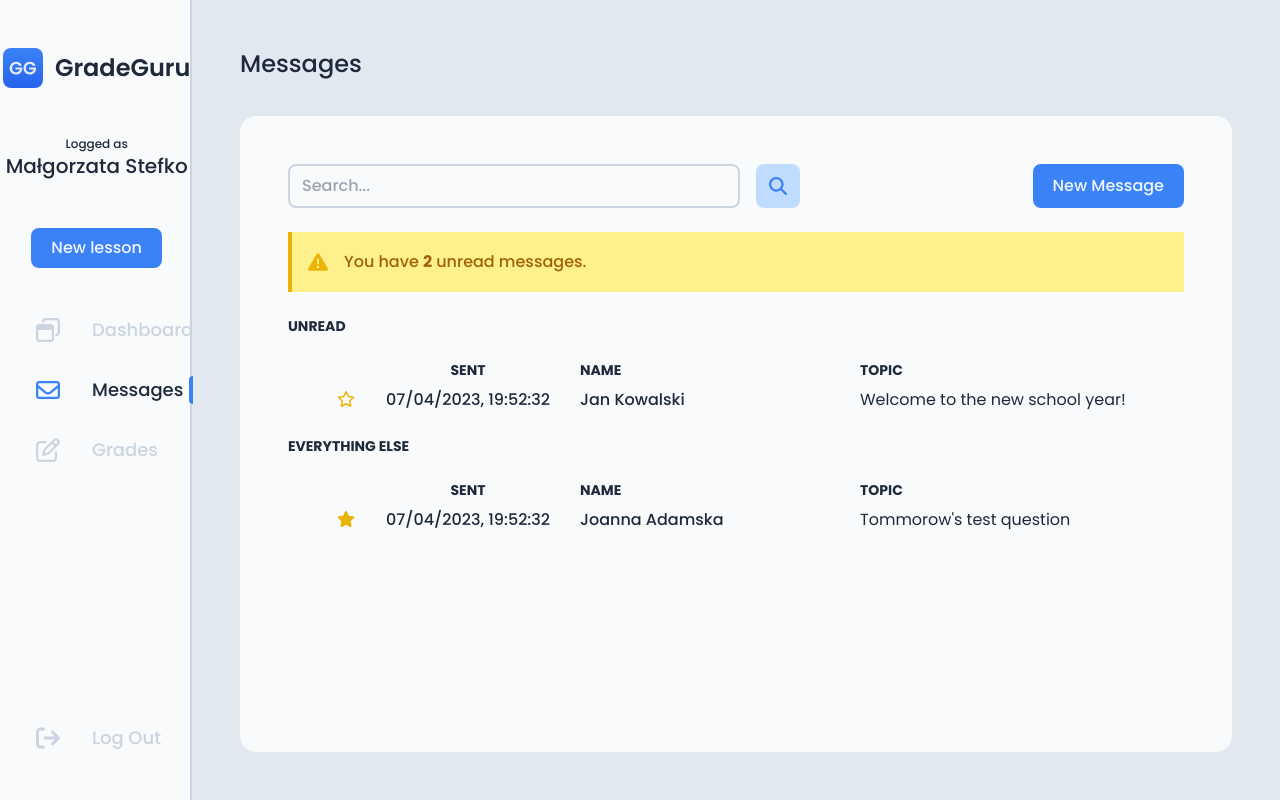
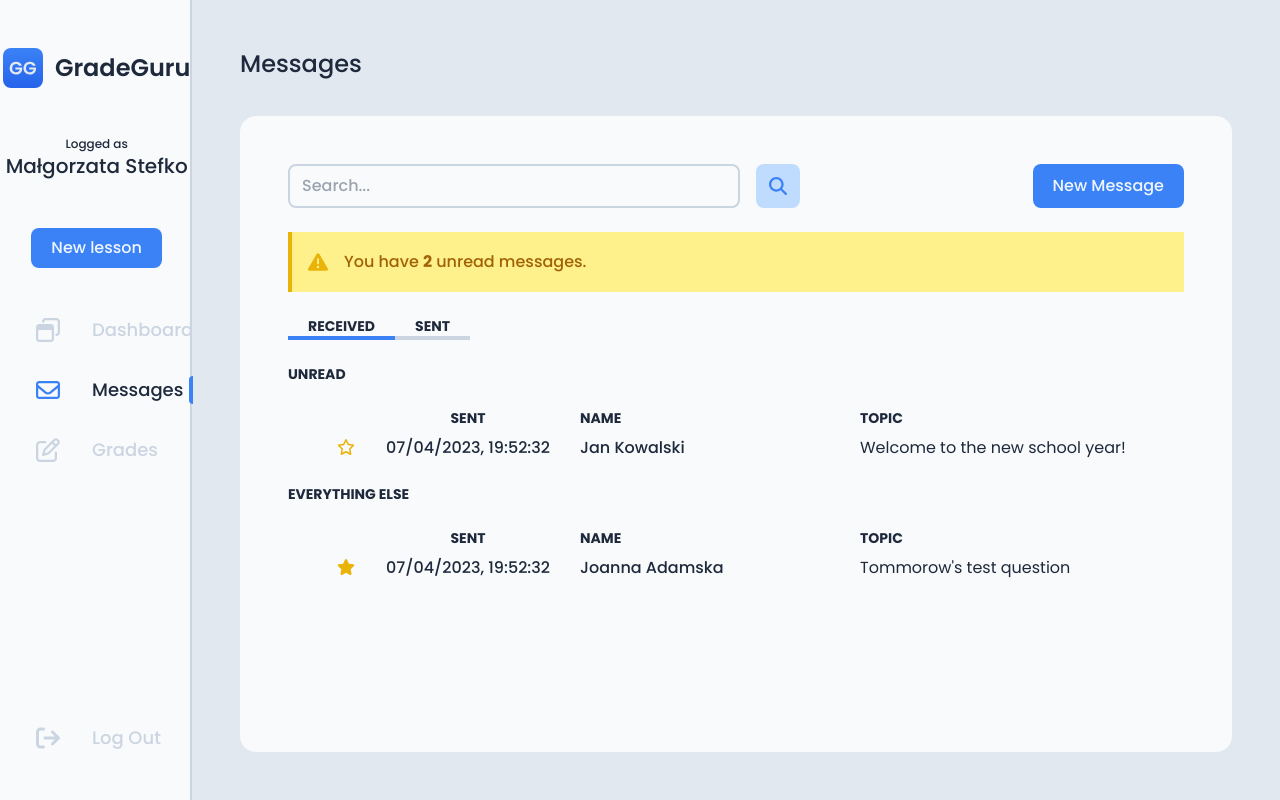
Before and after one commit to MoDrazzz/gradeguru, a Next.js app: page /dashboard/messages in a window 1280 px wide. Built offline with nearby package versions, Linux system fonts and the light colour scheme.

Commit message:
Add messages tabs

```diff
--- a/src/app/dashboard/messages/page.tsx
+++ b/src/app/dashboard/messages/page.tsx
@@ -4,13 +4,16 @@ import Heading from "@/components/Heading";
 import Input from "@/components/Input";
 import SmallButton from "@/components/SmallButton";
 import Warning from "@/components/Warning";
-import { useRef } from "react";
+import { useRef, useState } from "react";
 import MessagesTableRow from "@/components/MessagesTableRow";
 import MessagesTableHeader from "@/components/MessagesTableHeader";
 import { receivedMessages } from "@/data/messages";
+import Tab from "@/components/Tab";
 
 export default function Messages() {
   const searchInput = useRef(null);
+  const tabs = ["received", "sent"];
+  const [activeTab, setActiveTab] = useState(tabs[0]);
 
   return (
     <>
@@ -28,6 +31,18 @@ export default function Messages() {
             You have <b>2</b> unread messages.
           </p>
         </Warning>
+        <div className="flex">
+          {tabs.map((tab) => (
+            <Tab
+              isActive={activeTab === tab}
+              name={tab}
+              onClick={() => setActiveTab(tab)}
+              key={tab}
+            />
+          ))}
+        </div>
+        {activeTab === tabs[0] && (
+          <>
             <h3 className="text-heading">Unread</h3>
             <div className="flex flex-col gap-2">
               <MessagesTableHeader />
@@ -46,6 +61,21 @@ export default function Messages() {
                   <MessagesTableRow key={message.id} message={message} />
                 ))}
             </div>
+          </>
+        )}
+        {activeTab === tabs[1] && (
+          <>
+            <h3 className="text-heading">Sent</h3>
+            <div className="flex flex-col gap-2">
+              <MessagesTableHeader />
+              {receivedMessages
+                .filter((message) => message.isRead)
+                .map((message) => (
+                  <MessagesTableRow key={message.id} message={message} />
+                ))}
+            </div>
+          </>
+        )}
       </div>
     </>
   );
--- /dev/null
+++ b/src/components/Tab.tsx
@@ -0,0 +1,21 @@
+import classNames from "classnames";
+
+interface Props {
+  name: string;
+  onClick: () => void;
+  isActive: boolean;
+}
+
+export default function Tab({ name, onClick, isActive }: Props) {
+  return (
+    <span
+      className={classNames("text-heading cursor-pointer border-b-4 px-5", {
+        "border-primary": isActive,
+        "border-slate-300": !isActive,
+      })}
+      onClick={onClick}
+    >
+      {name}
+    </span>
+  );
+}
```
Lines whose indentation alone changed are shown as unchanged.
